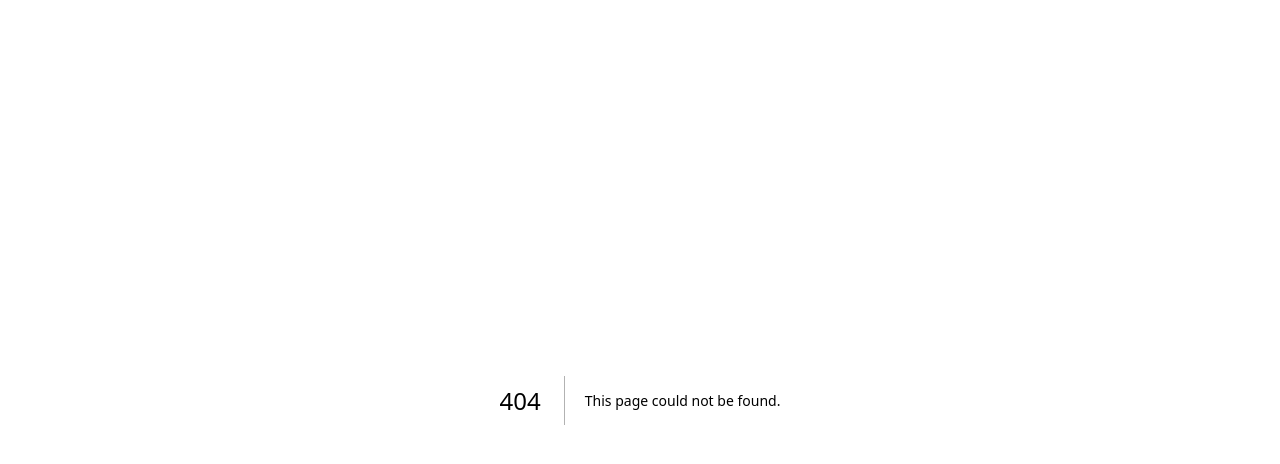
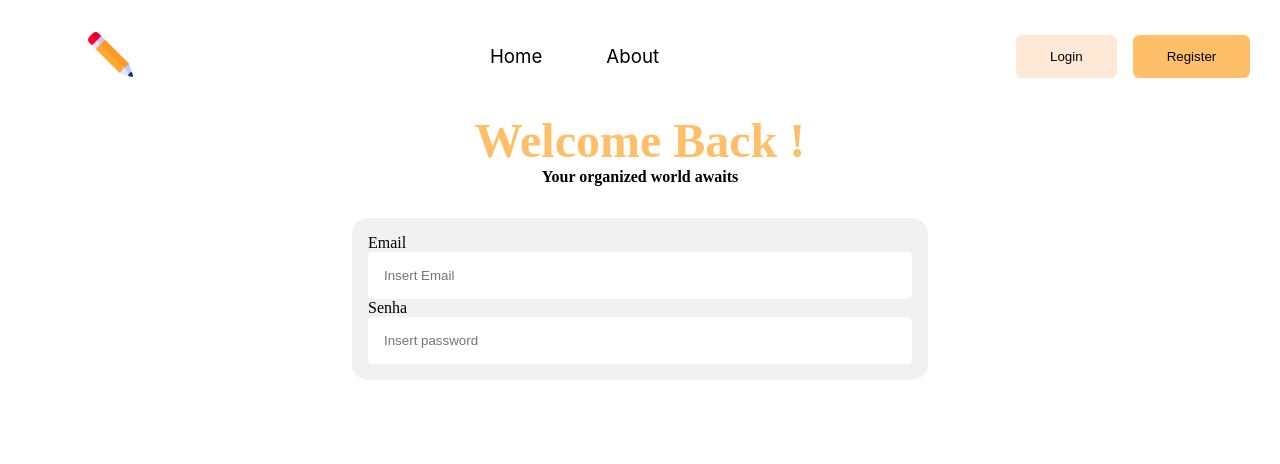
Before and after one commit to Emanuel-Al/Listalk, a Next.js app in the folder listalk/: page /login in a window 1280 px wide. Before the commit this address had no page. Shown: the top 464 px of the page. Built offline with nearby package versions, Linux system fonts and the light colour scheme.

Commit message:
feat: new header btn color and basic login config

```diff
--- a/listalk/components/Header/headerBtn.module.css
+++ b/listalk/components/Header/headerBtn.module.css
@@ -16,6 +16,10 @@
     background-color: #FFE8D6;;
 }
 
+#Login2{
+    background: #FF9F1C;
+}
+
 #Register{
     background-color: #FFBF68;
 }
--- /dev/null
+++ b/listalk/components/form/FormInput.tsx
@@ -0,0 +1,26 @@
+import React from "react";
+import styles from "./formInput.module.css";
+
+interface FormInputProps {
+  fieldName: string;
+  placeHolder: string;
+  inputType: string;
+}
+
+const FormInput = ({ fieldName, placeHolder, inputType }: FormInputProps) => {
+  return (
+    <div className={styles.inputContainer}>
+      <label className={styles.labelStyle} htmlFor={fieldName}>
+        {fieldName}
+      </label>
+      <input
+        className={styles.inputStyle}
+        id={fieldName}
+        type={inputType}
+        placeholder={placeHolder}
+      />
+    </div>
+  );
+};
+
+export default FormInput;
--- /dev/null
+++ b/listalk/components/form/formInput.module.css
@@ -0,0 +1,10 @@
+.inputStyle{
+    min-width: 100%;
+    border-radius: 0.3rem;
+    border: none;
+    padding: 1rem 2rem 1rem 1rem;
+}
+
+.labelStyle{
+    display: block;
+}
--- a/listalk/src/pages/globals.css
+++ b/listalk/src/pages/globals.css
@@ -3,3 +3,5 @@
     margin: 0;
     padding: 0;
 }
+
+@import url('https://fonts.googleapis.com/css2?family=Inter:wght@100..900&display=swap')
--- /dev/null
+++ b/listalk/src/pages/login.module.css
@@ -0,0 +1,18 @@
+.container {
+  text-align: center;
+}
+
+.container h1 {
+  font-size: 3rem;
+  color: #ffbf68;
+}
+
+.inputArea {
+    border-radius: 1rem;
+    background: rgba(217, 217, 217, 0.38);
+    padding: 1rem;
+    max-width: 45vw;
+    margin: 2rem auto;
+    display: flex;
+    flex-direction: column;
+  }
--- /dev/null
+++ b/listalk/src/pages/login.tsx
@@ -0,0 +1,30 @@
+import React from "react";
+import Header from "../../components/Header/Header";
+import styles from "./login.module.css";
+import FormInput from "../../components/form/formInput";
+
+const login = () => {
+  return (
+    <div>
+      <Header showLoginButton={true} showRegisterButton={true} />
+      <div className={styles.container}>
+        <h1>Welcome Back !</h1>
+        <h4>Your organized world awaits</h4>
+      </div>
+      <div className={styles.inputArea}>
+        <FormInput
+          fieldName="Email"
+          placeHolder="Insert Email"
+          inputType="email"
+        />
+        <FormInput
+          fieldName="Senha"
+          placeHolder="Insert password"
+          inputType="password"
+        />
+      </div>
+    </div>
+  );
+};
+
+export default login;
```
Also changed, not shown: listalk/src/app/index.tsx (added, +95 -0 lines).
